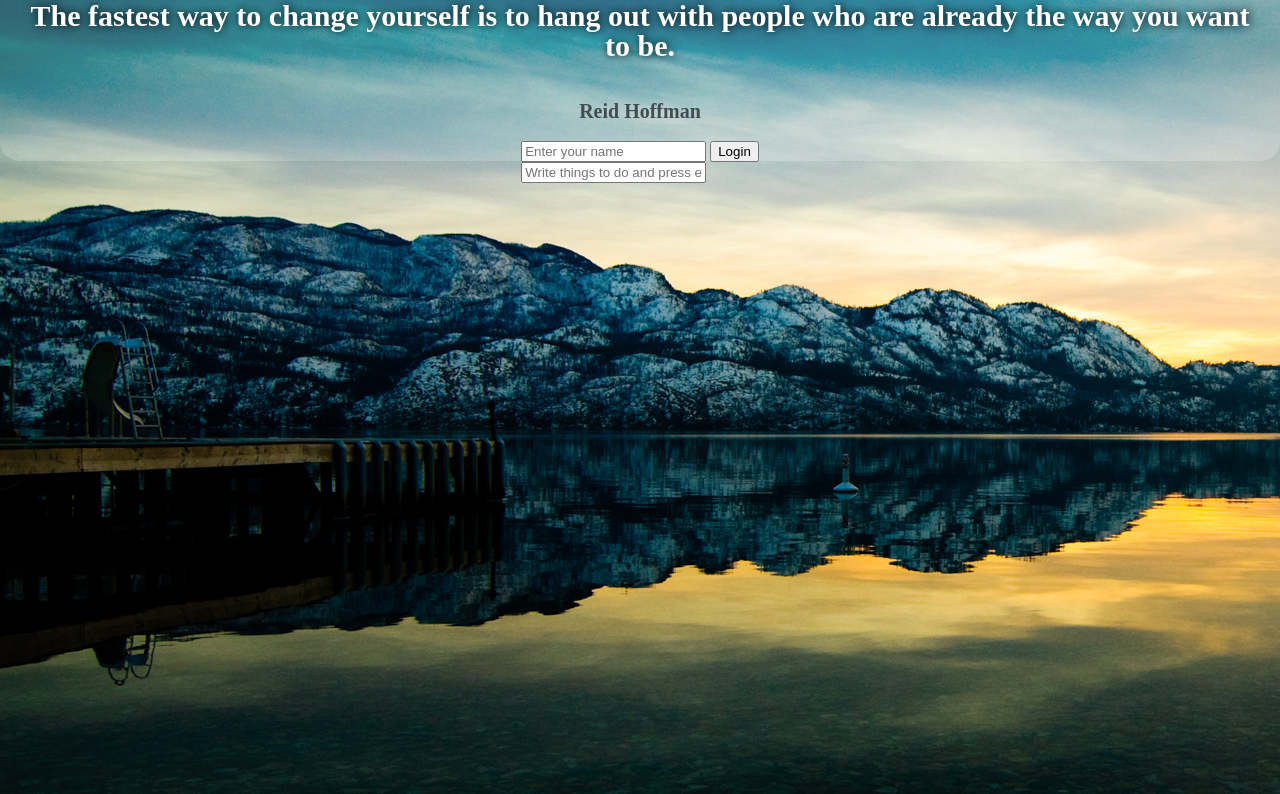
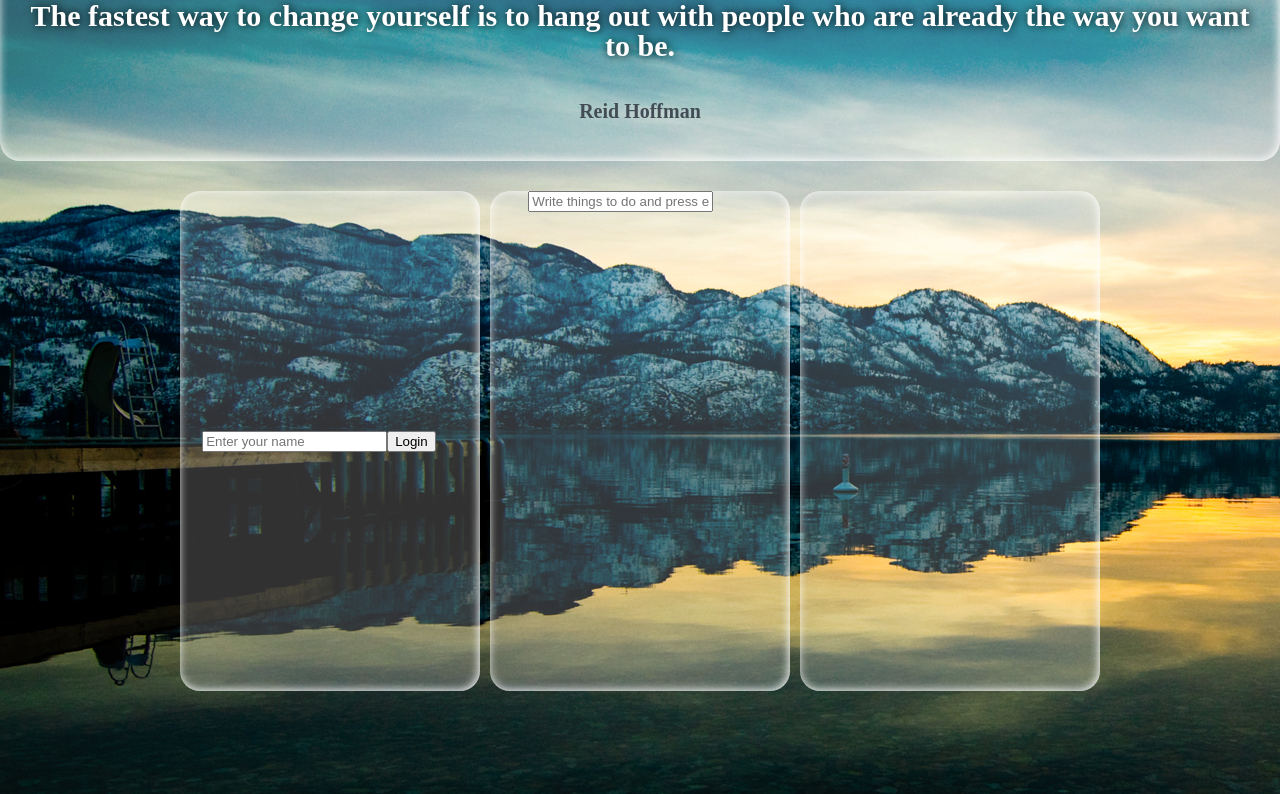
Before and after one commit to ninemoonz/js-clone-coding, a plain HTML site: page index.html in a window 1280 px wide. Shown: the part 109-903 px from the top of the page. Drawn offline with Linux system fonts and the light colour scheme.

Commit message:
css animations

```diff
--- a/css/header.css
+++ b/css/header.css
@@ -6,6 +6,13 @@ header {
     border-radius: 20px;
     top: 20px;
     position: fixed;
+    transition: all 0.2s ease-in-out;
+    box-shadow: inset -1px -1px 10px rgb(255, 255, 255);
+}
+
+header:hover {
+    background-color: rgba(255, 255, 255, 0.534);
+    padding: 10px 10px;
 }
 #clock {
     font-size: 50px;
--- a/css/main.css
+++ b/css/main.css
@@ -1,14 +1,32 @@
 main {
     display: flex;
-    justify-content: space-between;
+    justify-content: center;
     align-items: center;
+    margin-top: 50px;
+    position: fixed
+
 }
 
 .main--column {
-    height: 600px;
-    width: 200px;
+    display: flex;
+    justify-content: space-evenly;
+    height: 500px;
+    width: 300px;
     background-color: rgba(255, 255, 255, 0.192);
     border-radius: 20px;
+    transition: all 0.2s ease-in-out;
+    box-shadow: inset -1px -1px 10px rgb(255, 255, 255);
+    margin: 0px 5px;
+}
+
+.main--column:hover {
+    background-color: rgba(255, 255, 255, 0.534);
+    height: 550px;
+    width: 330px;
+}
+
+.main--column:nth-child(2):hover {
+    width: 80vw;
 }
 
 #login-form {
--- a/css/style.css
+++ b/css/style.css
@@ -1,6 +1,7 @@
 @import "background.css";
 @import "header.css";
 @import "reset.css";
+@import "main.css";
 
 * {
     box-sizing: border-box;
```
